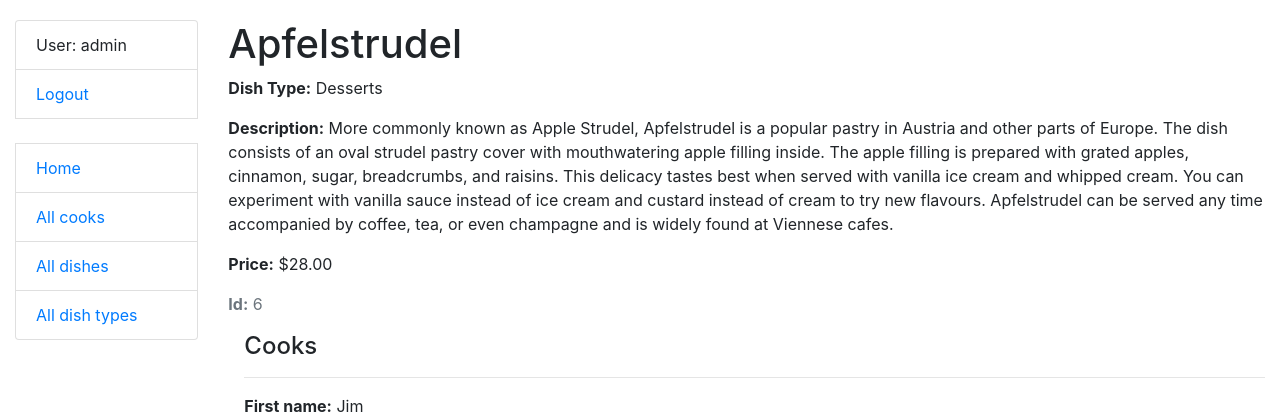
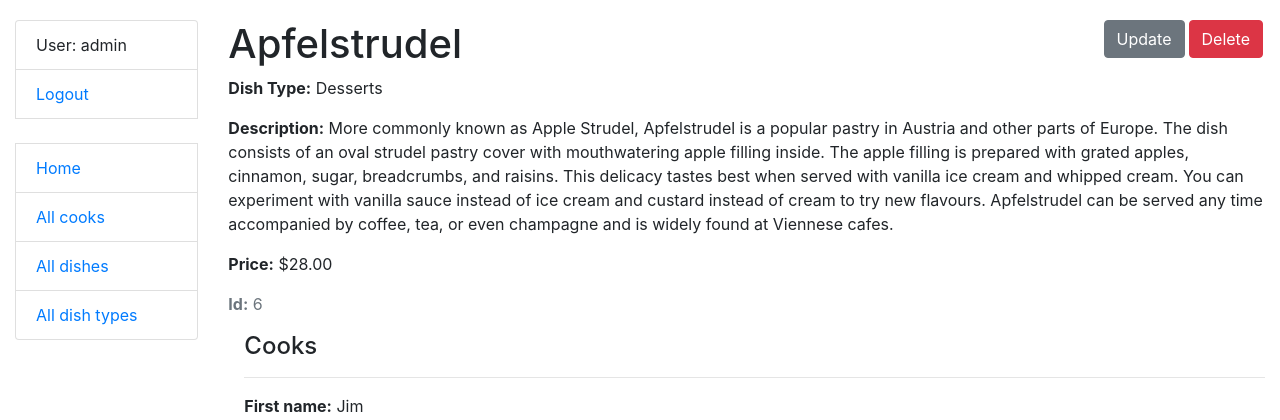
Before and after one commit to U-Ra-All/restaurant_kitchen_service, a Django app: page /dishes/6/ in a window 1280 px wide. Shown: the top 420 px of the page. Run offline with Django 4.2, Linux system fonts and the light colour scheme; a user stored in the database is signed in; data comes from the database, SQL or seed files in the repository; both versions use the stored data as it was after the commit.

Commit message:
Implement dish update and delete features

```diff
--- a/kitchen/urls.py
+++ b/kitchen/urls.py
@@ -15,6 +15,8 @@ from kitchen.views import (
     DishListView,
     DishDetailView,
     DishCreateView,
+    DishUpdateView,
+    DishDeleteView,
 )
 
 urlpatterns = [
@@ -79,11 +81,21 @@ urlpatterns = [
         DishDetailView.as_view(),
         name="dish-detail"
     ),
-path(
+    path(
         "dishes/create/",
         DishCreateView.as_view(),
         name="dish-create",
     ),
+    path(
+        "dishes/<int:pk>/update/",
+        DishUpdateView.as_view(),
+        name="dish-update",
+    ),
+    path(
+        "dishes/<int:pk>/delete/",
+        DishDeleteView.as_view(),
+        name="dish-delete",
+    ),
 ]
 
 app_name = "kitchen"
--- a/kitchen/views.py
+++ b/kitchen/views.py
@@ -99,3 +99,13 @@ class DishDetailView(LoginRequiredMixin, generic.DetailView):
 class DishCreateView(LoginRequiredMixin, generic.CreateView):
     model = Dish
     fields = "__all__"
+
+
+class DishUpdateView(LoginRequiredMixin, generic.UpdateView):
+    model = Dish
+    fields = "__all__"
+
+
+class DishDeleteView(LoginRequiredMixin, generic.DeleteView):
+    model = Dish
+    success_url = reverse_lazy("kitchen:dish-list")
--- a/templates/kitchen/dish_detail.html
+++ b/templates/kitchen/dish_detail.html
@@ -3,6 +3,13 @@
 {% block content %}
   <h1>
     {{ dish.name }}
+    <a href="{% url 'kitchen:dish-delete' pk=dish.id %}" class="btn btn-danger link-to-page">
+      Delete
+    </a>
+
+    <a href="{% url 'kitchen:dish-update' pk=dish.id %}" class="btn btn-secondary link-to-page">
+      Update
+    </a>
   </h1>
 
   <p><strong>Dish Type:</strong> {{ dish.dish_type.name }}</p>
```
Also changed, not shown: templates/kitchen/dish_confirm_delete.html (added, +12 -0 lines), db.sqlite3.
